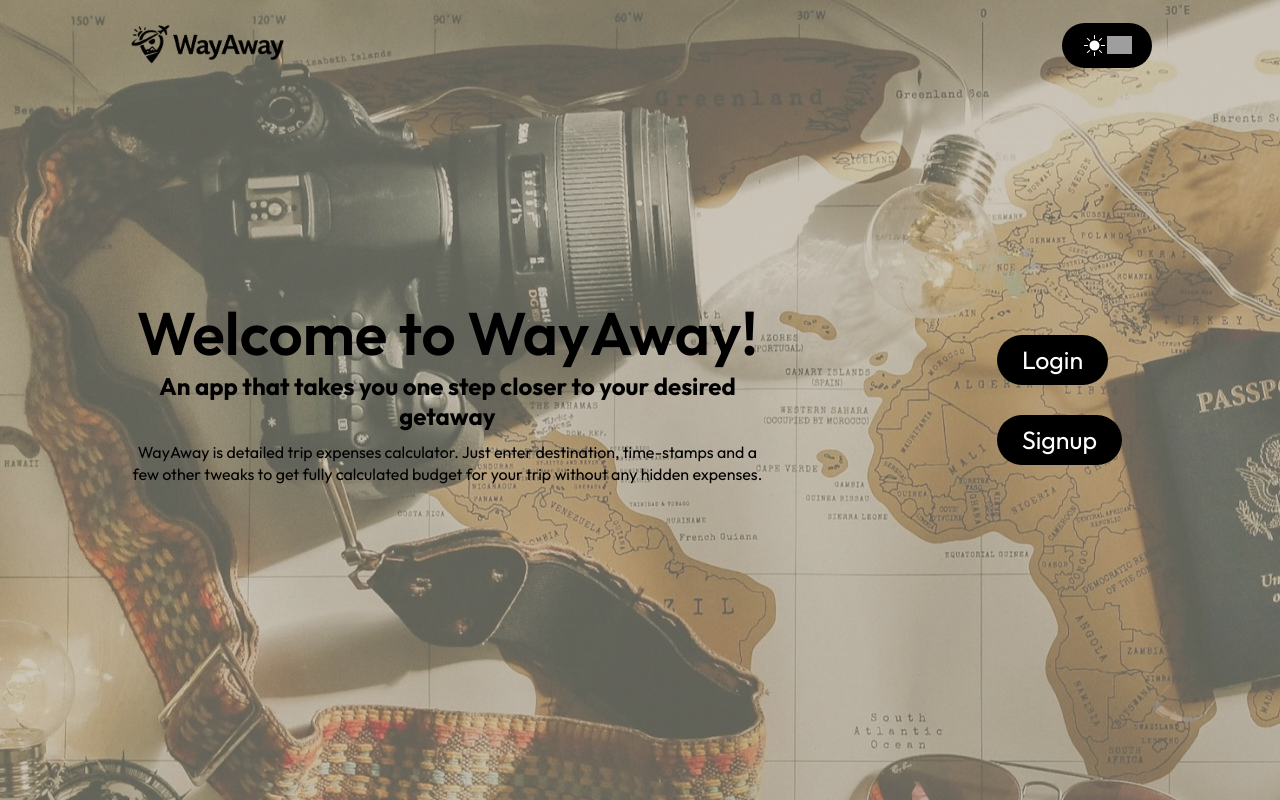
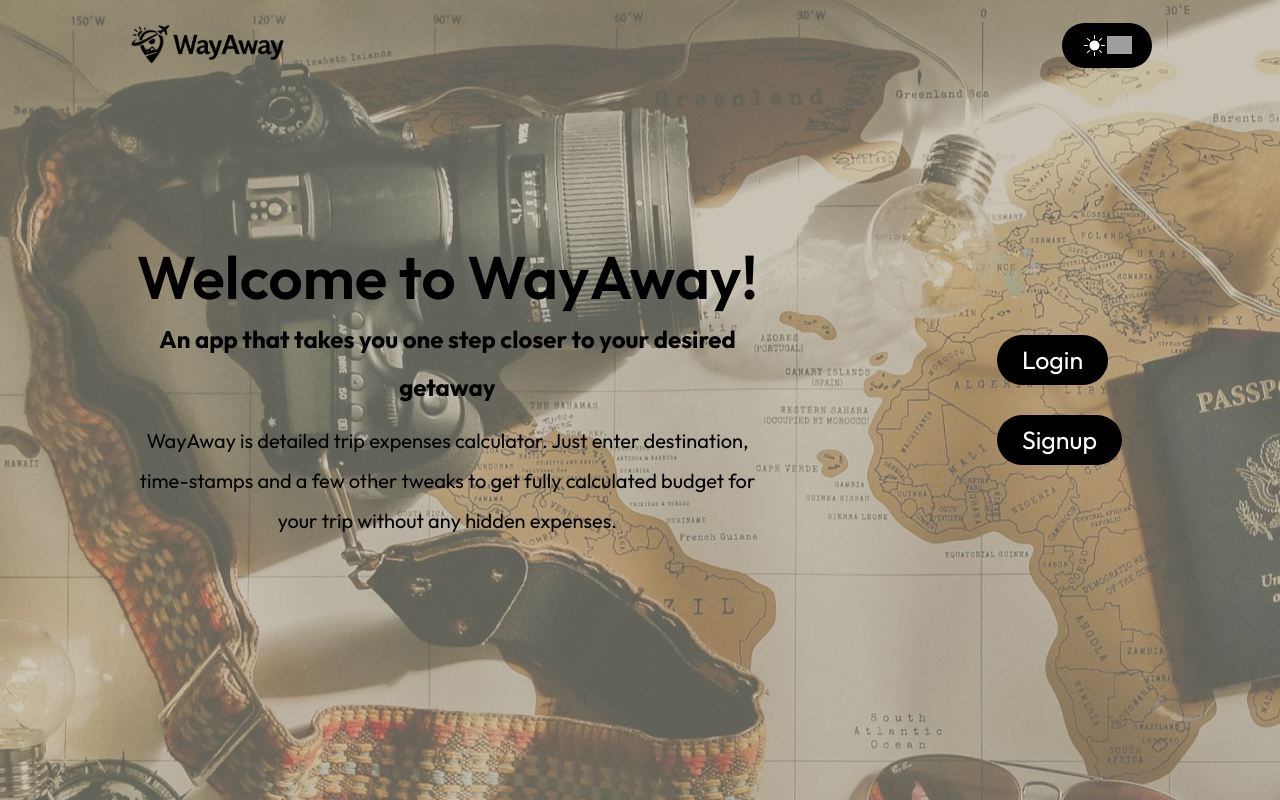
Before and after one commit to boka523/travel_app, a React (Vite) app in the folder frontend/: page / in a window 1280 px wide. Built offline with nearby package versions, Linux system fonts and the light colour scheme; grey boxes are pictures that could not be loaded.

Commit message:
added hover effects

```diff
--- a/frontend/src/components/Hero/Hero.css
+++ b/frontend/src/components/Hero/Hero.css
@@ -21,10 +21,15 @@
   font-weight: 600;
 }
 
+.hero-text h2 {
+  line-height: 2;
+}
+
 .hero-text p {
   max-width: 700px;
   margin: 10px auto 20px;
-  line-height: 1.4;
+  line-height: 2;
+  font-size: 20px;
 }
 
 .login-signup {
--- a/frontend/src/components/Hero/Hero.jsx
+++ b/frontend/src/components/Hero/Hero.jsx
@@ -11,8 +11,8 @@
           <p>WayAway is detailed trip expenses calculator. Just enter destination, time-stamps and a few other tweaks to get fully calculated budget for your trip without any hidden expenses.</p>
         </div>
         <div className='login-signup'>
-            <Link to="/Login"><button className={`btn ${darkMode ? "" : "dark-btn"}`}>Login</button></Link>
-            <Link to="/Signup"><button className={`btn ${darkMode ? "" : "dark-btn"}`}>Signup</button></Link>
+            <Link to="/login"><button className={`btn ${darkMode ? "" : "dark-btn"}`}>Login</button></Link>
+            <Link to="/signup"><button className={`btn ${darkMode ? "" : "dark-btn"}`}>Signup</button></Link>
         </div>
     </div>
   )
--- a/frontend/src/components/Navbar/Navbar.css
+++ b/frontend/src/components/Navbar/Navbar.css
@@ -29,7 +29,7 @@
   inset: 0;
   width: 100%;
   height: auto;
-  transition: opacity 0.3s ease;
+  transition: 0.3s;
 }
 
 .show {
@@ -38,4 +38,9 @@
 
 .hide {
   opacity: 0;
+  pointer-events: none;
 }
+
+.logo:hover {
+  transform: scale(1.1);
+}
--- a/frontend/src/components/Navbar/Navbar.jsx
+++ b/frontend/src/components/Navbar/Navbar.jsx
@@ -4,14 +4,15 @@
 import white_logo from '../../assets/white_logo.png'
 import dark_moon from '../../assets/dark_moon.png'
 import white_sun from '../../assets/white_sun.png'
+import { Link } from 'react-router-dom'
 
 
 const Navbar = ({darkMode, toggleMode}) => {
   return (
     <nav className='container'>
         <div className="logo-wrapper">
-          <img src={white_logo} className={`logo ${darkMode ? "show" : "hide"}`} />
-          <img src={dark_logo} className={`logo ${darkMode ? "hide" : "show"}`} />
+          <Link to="/"><img src={white_logo} className={`logo ${darkMode ? "show" : "hide"}`} /></Link>
+          <Link to="/"><img src={dark_logo} className={`logo ${darkMode ? "hide" : "show"}`} /></Link>
         </div>
         <button className={darkMode ? 'btn' : 'btn dark-btn'} onClick={toggleMode}>
           <img src={white_sun} alt="" className='mode'/>
```
